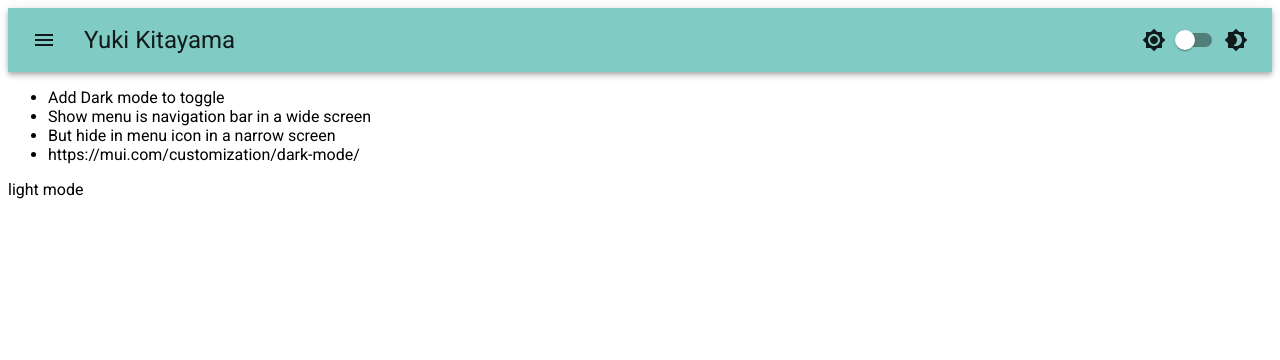
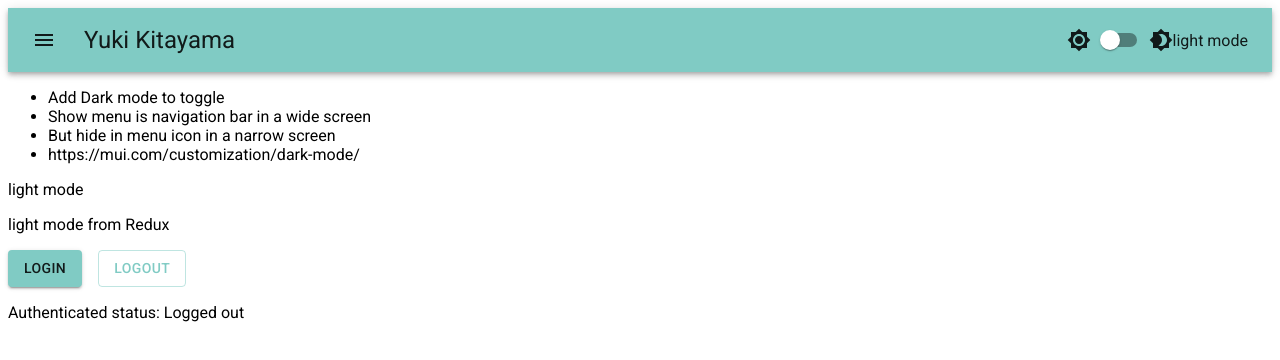
Before and after one commit to yukikitayama/website-react, a React (Create React App) app: page / in a window 1280 px wide. Shown: the top 360 px of the page. Built offline with nearby package versions, Linux system fonts and the light colour scheme.

Commit message:
implemented Redux to manage theme mode state

```diff
--- a/package.json
+++ b/package.json
@@ -7,6 +7,7 @@
     "@emotion/styled": "^11.3.0",
     "@mui/icons-material": "^5.0.4",
     "@mui/material": "^5.0.4",
+    "@reduxjs/toolkit": "^1.6.2",
     "@testing-library/jest-dom": "^5.14.1",
     "@testing-library/react": "^11.2.7",
     "@testing-library/user-event": "^12.8.3",
@@ -15,6 +16,7 @@
     "react-redux": "^7.2.5",
     "react-router-dom": "^5.3.0",
     "react-scripts": "4.0.3",
+    "redux": "^4.1.1",
     "web-vitals": "^1.1.2"
   },
   "scripts": {
--- a/src/App.js
+++ b/src/App.js
@@ -1,7 +1,10 @@
 import { useState, useMemo } from "react";
+import { useSelector } from 'react-redux';
 import { createTheme, ThemeProvider } from "@mui/material/styles";
 import { teal, amber } from "@mui/material/colors";
+
 import Navigation from "./components/Navigation";
+import Auth from './components/Auth';
 
 const getDesignTokens = (mode) => ({
   palette: {
@@ -27,6 +30,8 @@ const getDesignTokens = (mode) => ({
 });
 
 function App() {
+  const tmpMode = useSelector(state => state.mode.mode);
+  const isAuth = useSelector(state => state.auth.isAuthenticated);
   const [mode, setMode] = useState("light");
   const colorMode = useMemo(
     () => ({
@@ -50,6 +55,10 @@ function App() {
         <li>https://mui.com/customization/dark-mode/</li>
       </ul>
       <div>{theme.palette.mode} mode</div>
+      <p>{tmpMode} mode from Redux</p>
+      <Auth />
+      {isAuth && <p>Authenticated status: Logged in</p>}
+      {!isAuth && <p>Authenticated status: Logged out</p>}
     </ThemeProvider>
   );
 }
--- /dev/null
+++ b/src/components/Auth.js
@@ -0,0 +1,27 @@
+import { useDispatch } from 'react-redux';
+import Stack from '@mui/material/Stack';
+import Button from '@mui/material/Button';
+
+import { authActions } from '../store/auth';
+
+
+const Auth = () => {
+  const dispatch = useDispatch();
+
+  const loginHandler = () => {
+    dispatch(authActions.login());
+  };
+
+  const logoutHandler = () => {
+    dispatch(authActions.logout());
+  }
+
+  return (
+    <Stack spacing={2} direction="row">
+      <Button onClick={loginHandler} variant="contained">Login</Button>
+      <Button onClick={logoutHandler} variant="outlined">Logout</Button>
+    </Stack>
+  );
+};
+
+export default Auth;
--- a/src/components/ThemeToggle.js
+++ b/src/components/ThemeToggle.js
@@ -1,14 +1,25 @@
 import { Fragment } from "react";
+import { useSelector, useDispatch } from 'react-redux';
 import Switch from "@mui/material/Switch";
 import Brightness4Icon from '@mui/icons-material/Brightness4';
 import Brightness7Icon from '@mui/icons-material/Brightness7';
 
+import { modeActions } from '../store/mode';
+
 const ThemeToggle = () => {
+  const dispatch = useDispatch();
+  const mode = useSelector(state => state.mode.mode);
+
+  const toggleModeHandler = () => {
+    dispatch(modeActions.toggleMode());
+  };
+
   return (
     <Fragment>
       <Brightness7Icon />
-      <Switch color="secondary" />
+      <Switch onChange={toggleModeHandler} color="secondary" />
       <Brightness4Icon />
+      <p>{mode} mode</p>
     </Fragment>
   );
 };
--- a/src/index.js
+++ b/src/index.js
@@ -1,14 +1,19 @@
-import React from 'react';
-import ReactDOM from 'react-dom';
-import './index.css';
-import App from './App';
-import reportWebVitals from './reportWebVitals';
+import React from "react";
+import ReactDOM from "react-dom";
+import { Provider } from "react-redux";
+
+import "./index.css";
+import App from "./App";
+import reportWebVitals from "./reportWebVitals";
+import store from './store/index';
 
 ReactDOM.render(
   <React.StrictMode>
-    <App />
+    <Provider store={store}>
+      <App />
+    </Provider>
   </React.StrictMode>,
-  document.getElementById('root')
+  document.getElementById("root")
 );
 
 // If you want to start measuring performance in your app, pass a function
--- /dev/null
+++ b/src/store/auth.js
@@ -0,0 +1,20 @@
+import { createSlice } from '@reduxjs/toolkit';
+
+const initialAuthState = { isAuthenticated: false };
+
+const authSlice = createSlice({
+  name: "authentication",
+  initialState: initialAuthState,
+  reducers: {
+    login(state) {
+      state.isAuthenticated = true;
+    },
+    logout(state) {
+      state.isAuthenticated = false;
+    },
+  },
+});
+
+export const authActions = authSlice.actions;
+
+export default authSlice.reducer;
--- /dev/null
+++ b/src/store/index.js
@@ -0,0 +1,12 @@
+import { configureStore } from "@reduxjs/toolkit";
+
+import modeReducer from './mode';
+import authReducer from './auth';
+
+
+const store = configureStore({
+  // reducer: modeSlice.reducer
+  reducer: { mode: modeReducer, auth: authReducer },
+});
+
+export default store;
--- /dev/null
+++ b/src/store/mode.js
@@ -0,0 +1,17 @@
+import { createSlice } from '@reduxjs/toolkit';
+
+const initialModeState = { mode: "light" };
+
+const modeSlice = createSlice({
+  name: "mode",
+  initialState: initialModeState,
+  reducers: {
+    toggleMode(state) {
+      state.mode = state.mode === "light" ? "dark" : "light";
+    },
+  },
+});
+
+export const modeActions = modeSlice.actions;
+
+export default modeSlice.reducer;
```
Also changed, not shown: 1 other file (tests, documents, lock files or other folders).
